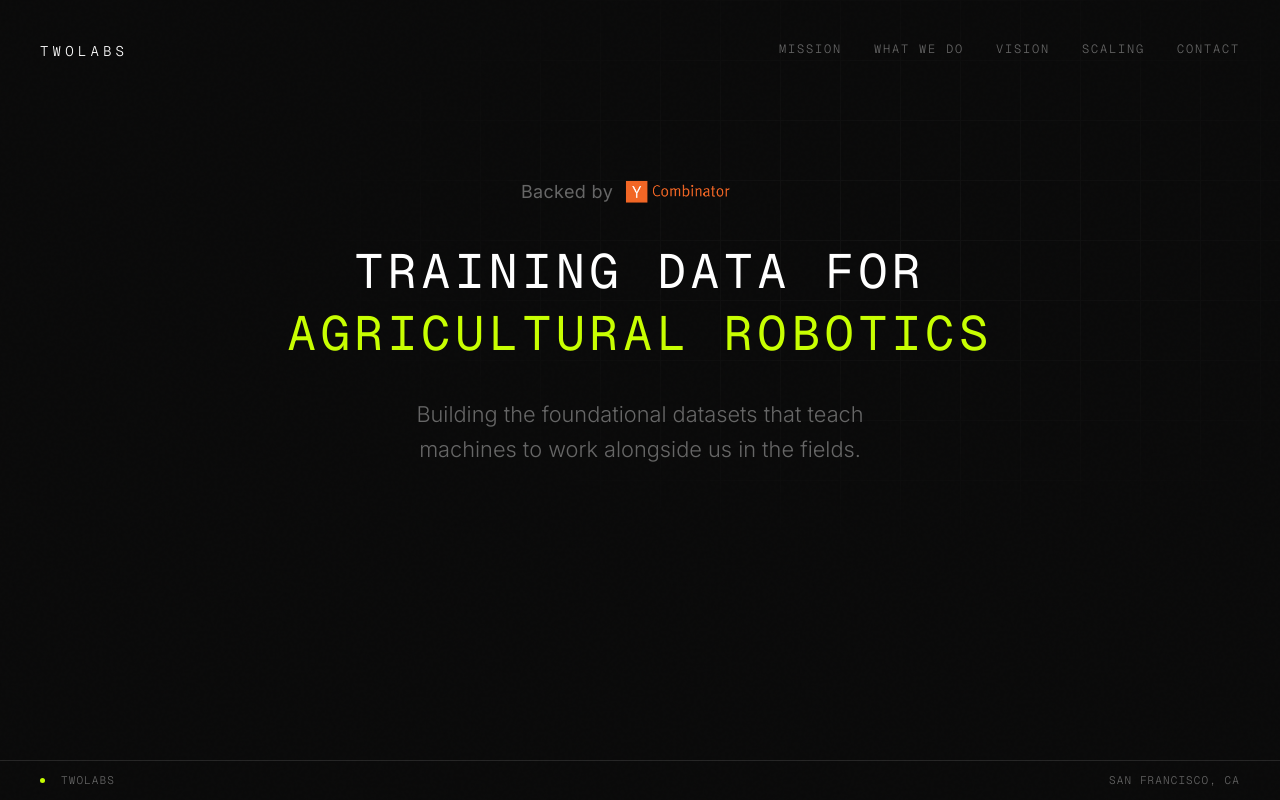
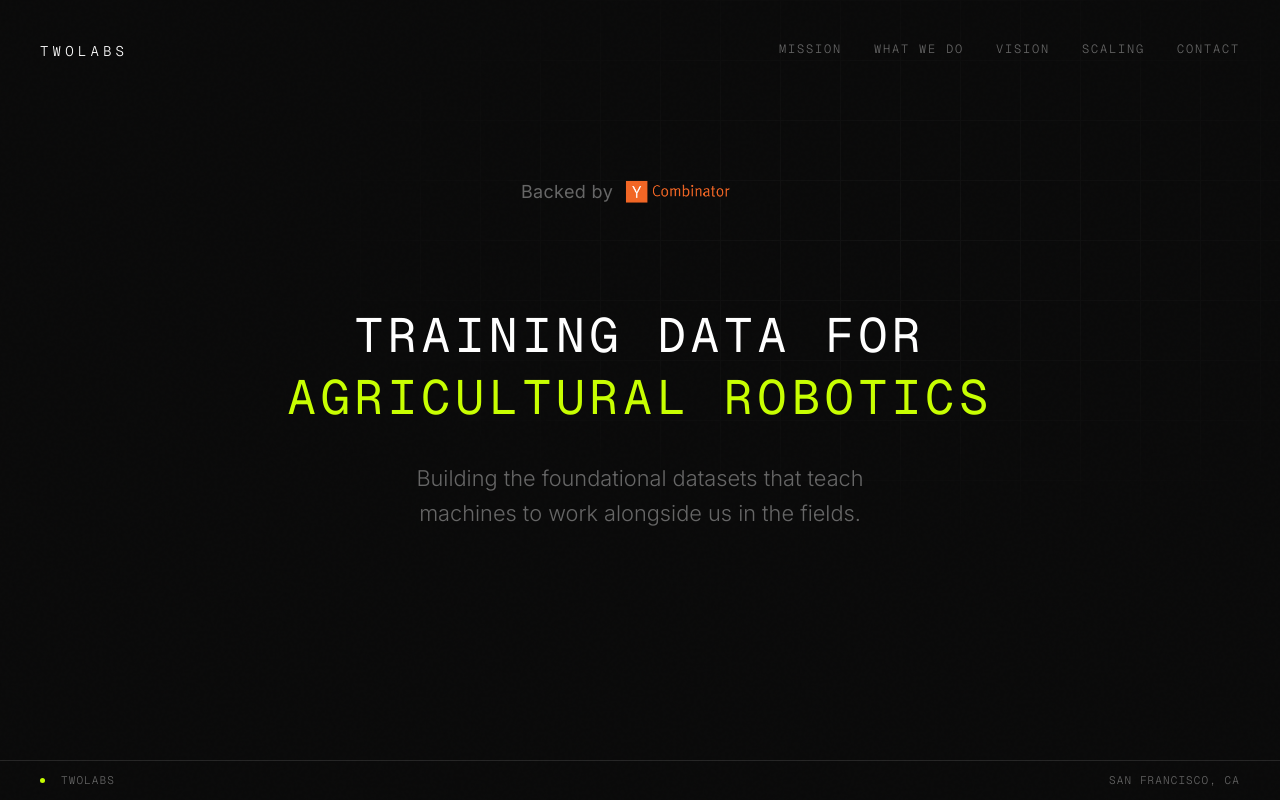
Before and after one commit to sardorr02/twolabs, a Next.js app: page / in a window 1280 px wide. Shown: the top 800 px of the page. Built offline with nearby package versions, Linux system fonts and the light colour scheme.

Commit message:
Hero: add space between YC badge and headline

```diff
--- a/app/globals.css
+++ b/app/globals.css
@@ -85,6 +85,7 @@ section:first-of-type {
   text-transform: uppercase;
   color: var(--text);
   line-height: 1.3;
+  margin-top: 8vh;
   margin-bottom: 32px;
   text-align: center;
 }
```
